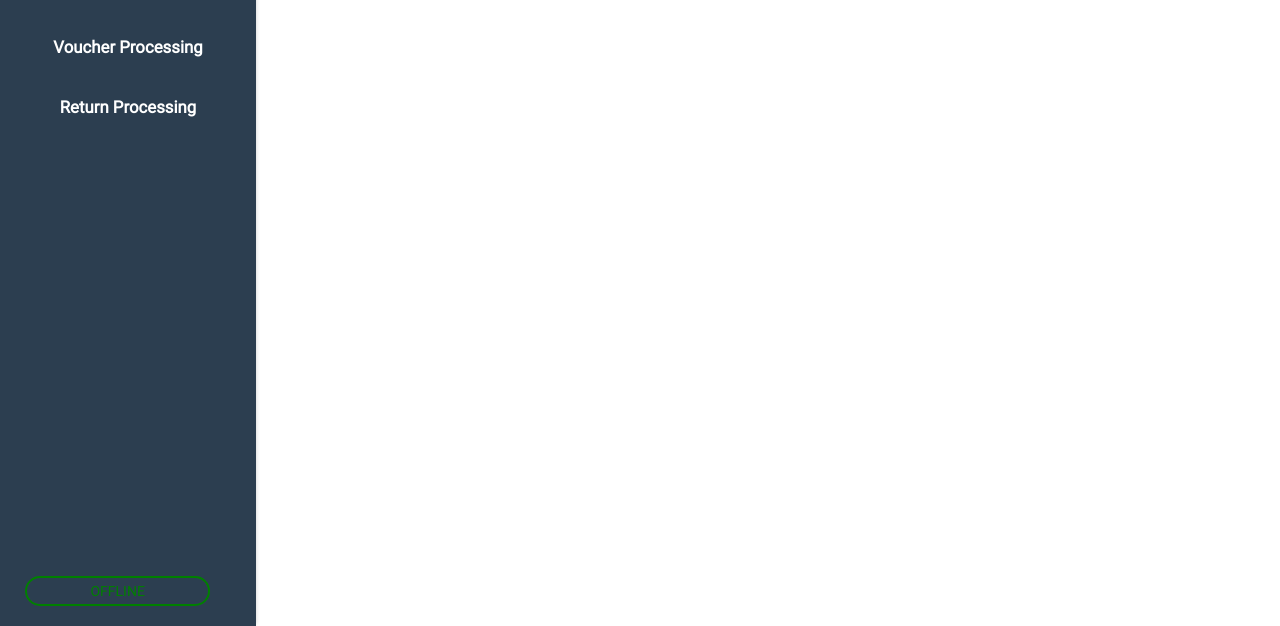
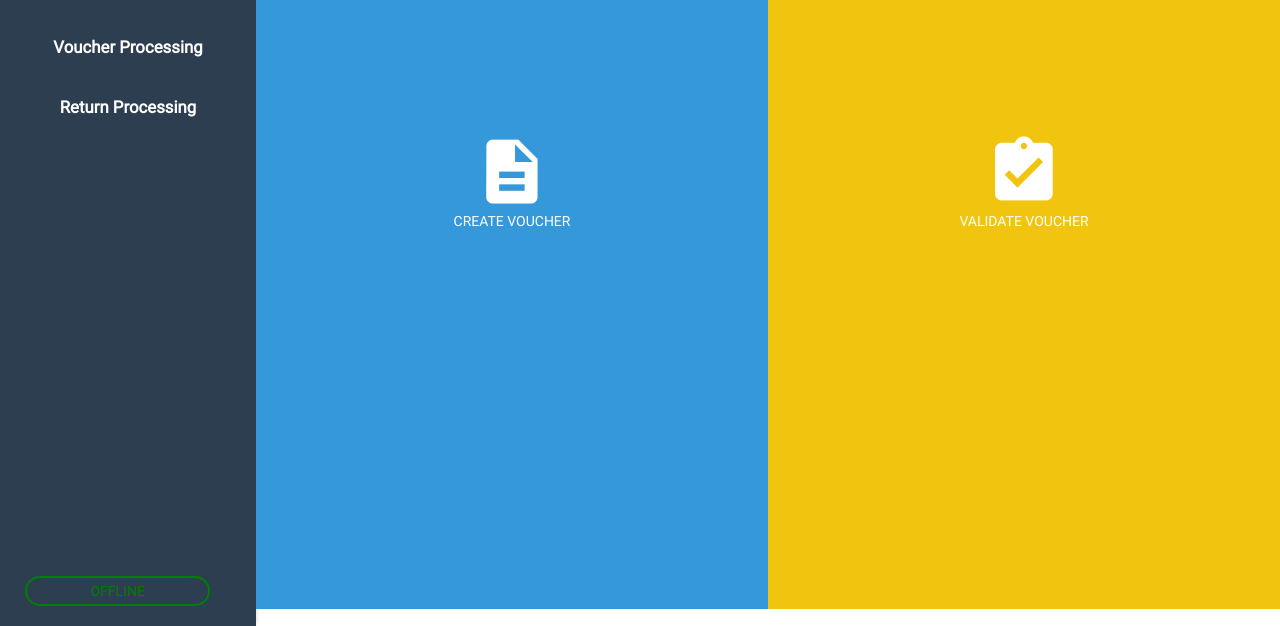
Before and after one commit to hasa93/tagger-chrome, a browser extension: page index.html at #!/main in a window 1280 px wide. Both pictures are taken after a click on the item "Voucher Processing". Shown: the part 174-800 px from the top of the page. Drawn offline with Linux system fonts and the light colour scheme.

Commit message:
Implement voucher view

```diff
--- a/js/controllers/MainController.js
+++ b/js/controllers/MainController.js
@@ -13,7 +13,7 @@ angular.module('TaggerApp')
 	$scope.goToVproc = function(){
 		console.log("Switching to POS...");
 		$scope.header = "Voucher Process";
-		$state.go('main.vproc');
+		$state.go('main.voucherview');
 	}
 
 });
--- a/js/main.js
+++ b/js/main.js
@@ -17,6 +17,10 @@ angular.module('TaggerApp', ['ui.router'])
 		templateUrl: '/templates/postable.html',
 		controller: 'PosCtrl'
 	})
+	.state('main.voucherview', {
+		templateUrl: '/templates/voucherview.html',
+		controller: 'VoucherCtrl'
+	})
 	.state('login',{
 		url: '/login',
 		templateUrl: '../login.html',
--- a/style/fonts.css
+++ b/style/fonts.css
@@ -5,3 +5,26 @@
   src: url(../fonts/CWB0XYA8bzo0kSThX0UTuA.woff2) format('woff2');
   unicode-range: U+0000-00FF, U+0131, U+0152-0153, U+02C6, U+02DA, U+02DC, U+2000-206F, U+2074, U+20AC, U+2212, U+2215, U+E0FF, U+EFFD, U+F000;
 }
+
+@font-face {
+  font-family: 'Material Icons';
+  font-style: normal;
+  font-weight: 400;
+  src: url(/fonts/2fcrYFNaTjcS6g4U3t-Y5ZjZjT5FdEJ140U2DJYC3mY.woff2) format('woff2');
+}
+
+.material-icons {
+  font-family: 'Material Icons';
+  font-weight: normal;
+  font-style: normal;
+  font-size: 24px;
+  line-height: 1;
+  letter-spacing: normal;
+  text-transform: none;
+  display: inline-block;
+  white-space: nowrap;
+  word-wrap: normal;
+  direction: ltr;
+  -webkit-font-feature-settings: 'liga';
+  -webkit-font-smoothing: antialiased;
+}
--- a/style/style.css
+++ b/style/style.css
@@ -228,6 +228,50 @@ input:focus{
 
 /*/Button Styles*/
 
+/* Metro Styles */
+.metro-container{
+	display: flex;
+}
+
+.metro-tile{
+	cursor: pointer;
+}
+
+.darken{
+	color: black;
+}
+
+.metro-content{
+	position: relative;
+	top: 33.33%;
+	bottom: 33.33%;
+	color: white;
+	font-family: 'Roboto';
+	padding: 1% 3% 1% 3%;
+	border-radius: 6px;
+	text-align: center;
+	text-transform: uppercase;
+	cursor: pointer;
+}
+
+.metro-content:hover{
+	filter: brightness(80%);
+}
+
+.metro-sunflower{
+	background-color: #f1c40f;
+}
+
+.metro-peterriver{
+	background-color: #3498db;
+}
+
+.metro-greensea{
+	background-color: #16a085;
+}
+
+/* /Metro Style */
+
 /* POS view styles */
 
 table{
@@ -282,6 +326,18 @@ td{
 	font-style: italic;
 	color: #ccc;
 }
+
+/*/POS view styles*/
+
+/*Voucher view styles*/
+.voucher-icon{
+	font-size: 3.2em;
+}
+
+.voucher-tile{
+	height: 90vh;
+}
+/*/Voucher view styles*/
 
 /* Login styles */
 .login-dialog{
--- /dev/null
+++ b/templates/voucherview.html
@@ -0,0 +1,19 @@
+<div class="metro-container">
+	<div class="metro-tile metro-peterriver col-md-6 voucher-tile">
+		<div class="metro-head"> </div>
+		<div class="metro-content">
+			<i class="material-icons"> <span class="voucher-icon"> description </span> </i>
+			<div> Create Voucher </div>
+		</div>
+		<div class="metro-footer"> </div>
+	</div>
+
+	<div class="metro-tile metro-sunflower col-md-6 voucher-tile">
+		<div class="metro-head"> </div>
+		<div class="metro-content">
+			<i class="material-icons"> <span class="voucher-icon"> assignment_turned_in </span> </i>
+			<div> Validate voucher </div>
+		</div>
+		<div class="metro-footer"> </div>
+	</div>
+</div>
```
Also changed, not shown: fonts/2fcrYFNaTjcS6g4U3t-Y5ZjZjT5FdEJ140U2DJYC3mY.woff2 (added), img/voucher-create-ico.svg (added).
